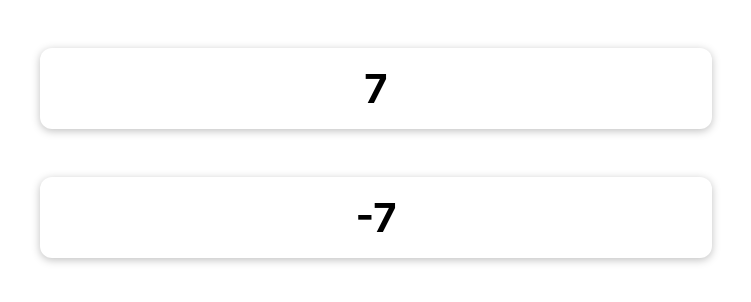
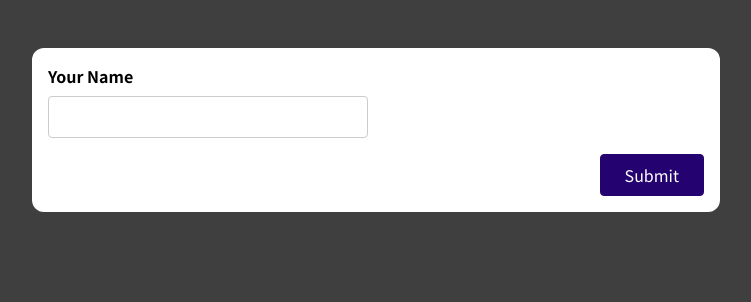
Before and after one commit to ginid-g/react-guid, a React (Create React App) app: page / in a window 1280 px wide. Shown: the top 302 px of the page, without its empty margins (264-1015 px from the left). Built offline with nearby package versions, Linux system fonts and the light colour scheme.

Commit message:
react fpr,s

```diff
--- a/src/App.css
+++ b/src/App.css
@@ -1,4 +1,4 @@
-.App {
+/* .App {
   text-align: center;
 }
 
@@ -35,4 +35,4 @@
   to {
     transform: rotate(360deg);
   }
-}
+} */
--- a/src/App.js
+++ b/src/App.js
@@ -5,7 +5,7 @@
 
 // import Sub2 from "./sub2/Sub2";
 
-import Main from "./sub-project-5/Main";
+import Main from "./sub-project-6/Main";
 
 function App() {
   return (
--- a/src/index.css
+++ b/src/index.css
@@ -1,4 +1,4 @@
-body {
+/* body {
   margin: 0;
   font-family: -apple-system, BlinkMacSystemFont, 'Segoe UI', 'Roboto', 'Oxygen',
     'Ubuntu', 'Cantarell', 'Fira Sans', 'Droid Sans', 'Helvetica Neue',
@@ -10,4 +10,4 @@
 code {
   font-family: source-code-pro, Menlo, Monaco, Consolas, 'Courier New',
     monospace;
-}
+} */
--- /dev/null
+++ b/src/sub-project-6/Main.css
@@ -0,0 +1,102 @@
+@import url('https://fonts.googleapis.com/css2?family=Noto+Sans+JP:wght@400;700&display=swap');
+
+* {
+  box-sizing: border-box;
+}
+
+html {
+  font-family: 'Noto Sans JP', sans-serif;
+}
+
+body {
+  margin: 0;
+  background-color: #3f3f3f;
+}
+
+.app {
+  width: 90%;
+  max-width: 43rem;
+  padding: 1rem;
+  border-radius: 12px;
+  background-color: white;
+  margin: 3rem auto;
+}
+
+.form-control {
+  margin-bottom: 1rem;
+}
+
+.form-control input,
+.form-control label {
+  display: block;
+}
+
+.form-control label {
+  font-weight: bold;
+  margin-bottom: 0.5rem;
+}
+
+.form-control input,
+.form-control select {
+  font: inherit;
+  padding: 0.5rem;
+  border-radius: 4px;
+  border: 1px solid #ccc;
+  width: 20rem;
+  max-width: 100%;
+}
+
+.form-control input:focus {
+  outline: none;
+  border-color: #240370;
+  background-color: #e0d4fd;
+}
+
+.control-group {
+  display: flex;
+  column-gap: 1rem;
+  flex-wrap: wrap;
+}
+
+.control-group .form-control {
+  min-width: 15rem;
+  flex: 1;
+}
+
+button {
+  font: inherit;
+  background-color: #240370;
+  color: white;
+  border: 1px solid #240370;
+  padding: 0.5rem 1.5rem;
+  border-radius: 4px;
+  cursor: pointer;
+}
+
+button:hover,
+button:active {
+  background-color: #33059e;
+  border-color: #33059e;
+}
+
+.form-actions {
+  text-align: right;
+}
+
+.form-actions button {
+  margin-left: 1rem;
+}
+
+.invalid input {
+  border: 1px solid #b40e0e;
+  background-color: #fddddd;
+}
+
+.invalid input:focus {
+  border-color: #ff8800;
+  background-color: #fbe8d2;
+}
+
+.error-text {
+  color: #b40e0e;
+}
--- /dev/null
+++ b/src/sub-project-6/Main.js
@@ -0,0 +1,12 @@
+import SimpleInput from "./components/SimpleInput";
+import "./Main.css";
+
+function Main() {
+  return (
+    <div className="app">
+      <SimpleInput />
+    </div>
+  );
+}
+
+export default Main;
--- /dev/null
+++ b/src/sub-project-6/components/SimpleInput.js
@@ -0,0 +1,44 @@
+import useInput from "../hooks/use-input";
+
+const SimpleInput = (props) => {
+  const {
+    value: enteredName,
+    hasError: nameInputError,
+    valueIsValid: enteredNameIsValid,
+    valueChangeHandler: nameChangeHandler,
+    inputBlurHandler: nameBlurHandler,
+    reset: resetNameInput,
+  } = useInput((value) => value.trim() !== "");
+
+  const submitHandler = (event) => {
+    event.preventDefault();
+    resetNameInput();
+  };
+
+  const nameInputClasses = enteredNameIsValid
+    ? "form-control invalid"
+    : "form-control";
+
+  return (
+    <form onSubmit={submitHandler}>
+      <div className={nameInputClasses}>
+        <label htmlFor="name">Your Name</label>
+        <input
+          type="text"
+          id="name"
+          onChange={nameChangeHandler}
+          onBlur={nameBlurHandler}
+          value={enteredName}
+        />
+        {nameInputError && (
+          <p className="error-text">Name must not be empty.</p>
+        )}
+      </div>
+      <div className="form-actions">
+        <button>Submit</button>
+      </div>
+    </form>
+  );
+};
+
+export default SimpleInput;
--- /dev/null
+++ b/src/sub-project-6/hooks/use-input.js
@@ -0,0 +1,29 @@
+import { useState } from "react";
+
+const useInput = (validaterFn) => {
+  const [enteredValue, setEnteredValue] = useState("");
+  const [isTouched, setIsTouched] = useState(false);
+
+  const valueIsValid = validaterFn(enteredValue);
+  const hasError = !valueIsValid && isTouched;
+
+  const valueChangeHandler = (event) => setEnteredValue(event.target.value);
+
+  const inputBlurHandler = () => setIsTouched(true);
+
+  const reset = () => {
+    setEnteredValue("");
+    setIsTouched(false);
+  };
+
+  return {
+    hasError: hasError,
+    value: enteredValue,
+    valueIsValid: valueIsValid,
+    valueChangeHandler: valueChangeHandler,
+    inputBlurHandler: inputBlurHandler,
+    reset: reset,
+  };
+};
+
+export default useInput;
```
Also changed, not shown: src/sub-project-6/components/BasicForm.js (added, +25 -0 lines).
